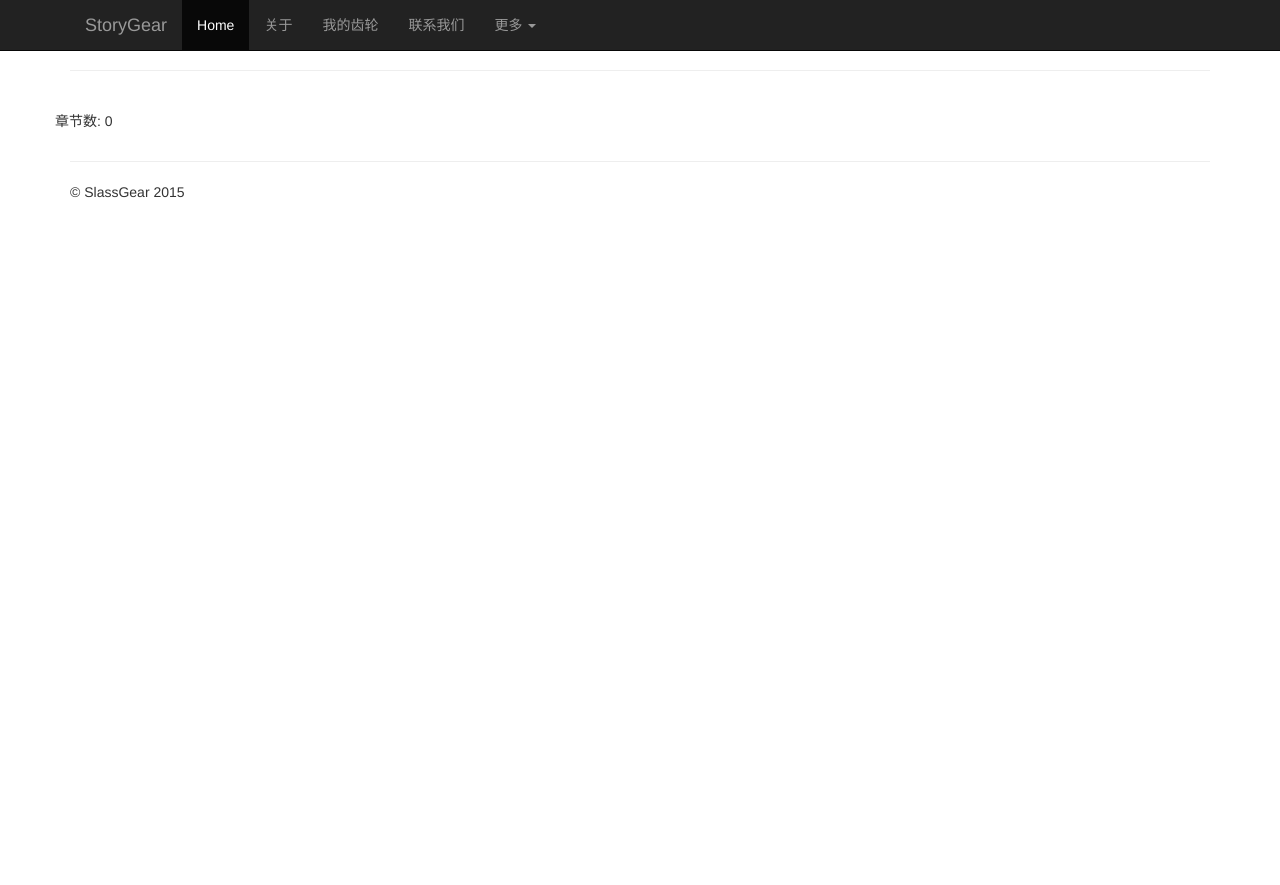
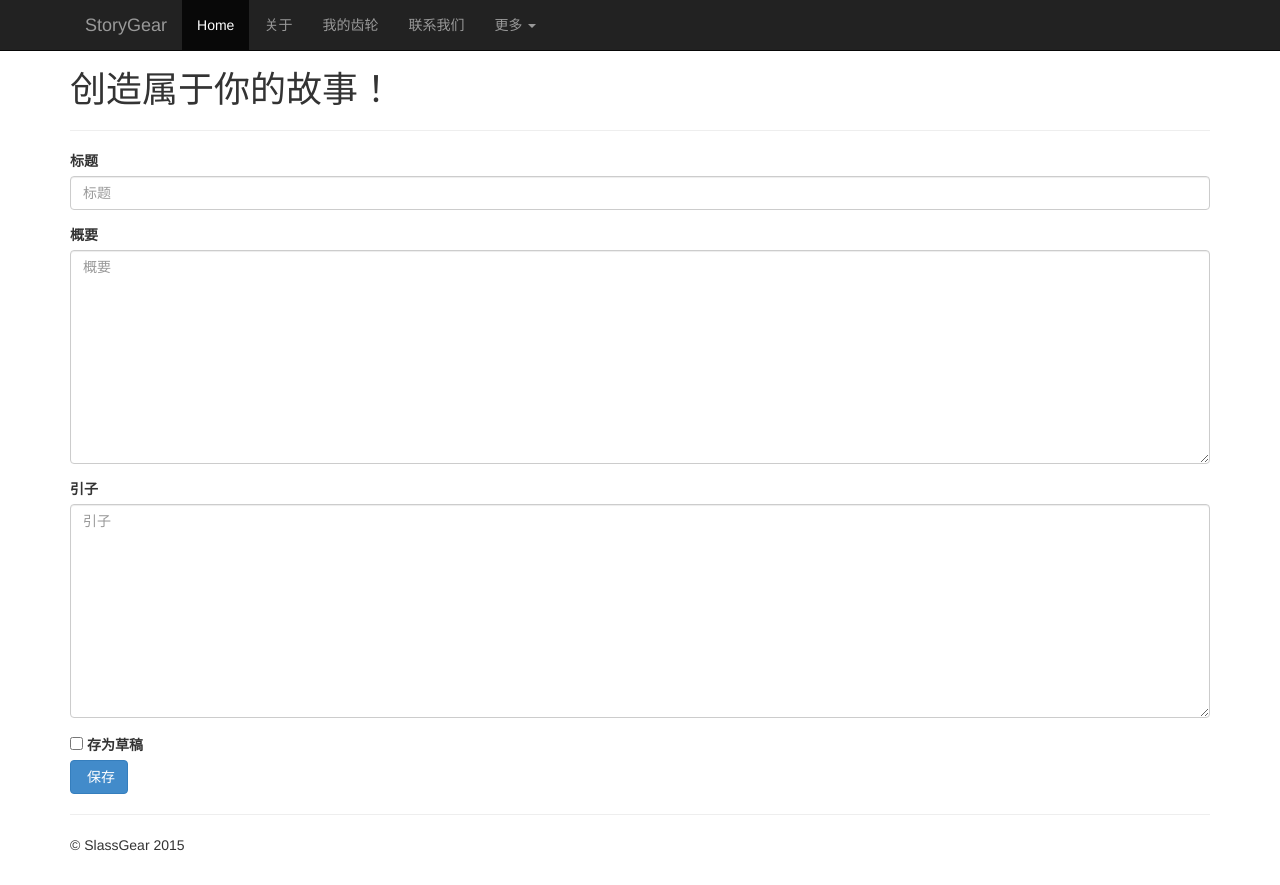
Before and after one commit to winkidney/StoryGear, a Django app: template storygear/templates/one_story/new.html in a window 1280 px wide. Before the commit the page ends 198 px from the top, so only its background shows below. Run offline with Django 3.2, Linux system fonts and the light colour scheme; the template is opened without the code that fills it: values that come from a table or form of the project are taken from there, others are empty; some libraries are stand-ins or nearby versions.

Commit message:
new story works!!

```diff
--- a/setup.py
+++ b/setup.py
@@ -10,6 +10,7 @@ here = os.path.abspath(os.path.dirname(__file__))
 
 requires = [
     'django>=1.8',
+    'django-bootstrap3',
 ]
 
 setup(
--- a/storygear/settings.py
+++ b/storygear/settings.py
@@ -37,8 +37,10 @@ INSTALLED_APPS = (
     'django.contrib.sessions',
     'django.contrib.messages',
     'django.contrib.staticfiles',
+    'bootstrap3',
     'storygear.sgear',
 )
+
 
 MIDDLEWARE_CLASSES = (
     'django.contrib.sessions.middleware.SessionMiddleware',
--- a/storygear/sgear/forms.py
+++ b/storygear/sgear/forms.py
@@ -1,5 +1,10 @@
+from bootstrap_toolkit.widgets import BootstrapTextInput
 from django import forms
+from storygear.sgear.models import Story
 
-class NewStoryForm(forms.Form):
 
-    title = forms.CharField(max_length=250, required=True)
+class NewStoryForm(forms.ModelForm):
+
+    class Meta:
+        model = Story
+        fields = ("title", "description", "content", "is_draft")
--- a/storygear/sgear/models.py
+++ b/storygear/sgear/models.py
@@ -1,3 +1,4 @@
+# coding: utf-8
 from django.contrib.auth.models import User
 from django.db import models
 
@@ -43,6 +44,7 @@ class RChapter(models.Model):
     ctime = models.DateTimeField(auto_now_add=True)
 
 
+
 class Chapter(models.Model):
     def __unicode__(self):
         return u"%s" % self.index
@@ -78,9 +80,9 @@ class Story(models.Model):
         verbose_name = u"Story"
         ordering = ['ctime']
 
-    title = models.CharField(max_length=255, verbose_name=u'name', db_index=True)
-    description = models.TextField(verbose_name=u'description')
-    content = models.TextField(blank=True, help_text=u"chapter zero")
+    title = models.CharField(max_length=255, verbose_name=u'标题', db_index=True)
+    description = models.TextField(verbose_name=u'概要')
+    content = models.TextField(blank=True, verbose_name=u"引子")
 
     tags = models.ManyToManyField(Tag, related_name="tags")
 
@@ -92,7 +94,7 @@ class Story(models.Model):
     like = models.IntegerField(default=0, null=False, blank=False)
 
     author = models.ForeignKey(User)
-    is_draft = models.BooleanField(default=False, db_index=True)
+    is_draft = models.BooleanField(default=False, db_index=True, verbose_name=u"存为草稿")
 
     ctime = models.DateTimeField(auto_now_add=True)
     mtime = models.DateTimeField(auto_now=True)
--- a/storygear/sgear/urls.py
+++ b/storygear/sgear/urls.py
@@ -1,8 +1,9 @@
 from django.conf.urls import include, url
+from django.views.decorators.csrf import csrf_protect, csrf_exempt
 from storygear.sgear.views import StoryHomeView, SingleStoryView, NewStoryView
 
 urlpatterns = [
     url(r'^$', StoryHomeView(), name="story"),
     url(r'^(\d+)/$', SingleStoryView(), name="single_story"),
-    url(r'^(\d+)/$', NewStoryView(), name="new_story"),
+    url(r'^new/$', NewStoryView(), name="new_story"),
 ]
--- a/storygear/static/style.css
+++ b/storygear/static/style.css
@@ -10,6 +10,9 @@ body {
 
 .main-body-text {
     font-size: 14px;
+    line-height: 1.6;
+    text-indent: 2em;
+    padding-bottom: 2em;
 }
 
 .story-meta {
--- a/storygear/templates/one_story/new.html
+++ b/storygear/templates/one_story/new.html
@@ -1,21 +1,22 @@
 {% extends "base.html" %}
+{% load bootstrap3 %}
 {% block in_container %}
-  <h1>{{ story.title }}</h1>
+  <h1>创造属于你的故事！</h1>
 
   <hr/>
 
   <div class="row">
-    <p>{{ story.description }}</p>
-  </div>
-
-  <div class="row chapter-zero">
-    <p>{{ story.content }}</p>
-
-  </div>
-  <div class="row chapter">
-    <p>章节数: {{ story.chapters | length }}</p>
-    <p>{{ story.chapters }}</p>
-
+    <div class="col-md-12">
+      <form action="." method="post" class="form">
+      {% csrf_token %}
+      {% bootstrap_form form %}
+        <div class="form-actions">
+          <button type="submit" class="btn btn-primary">
+            {% bootstrap_icon "star" %}&nbsp;保存
+          </button>
+        </div>
+      </form>
+    </div>
   </div>
 
 {% endblock %}
```
Also changed, not shown: storygear/sgear/views.py (+11 -0 lines).
